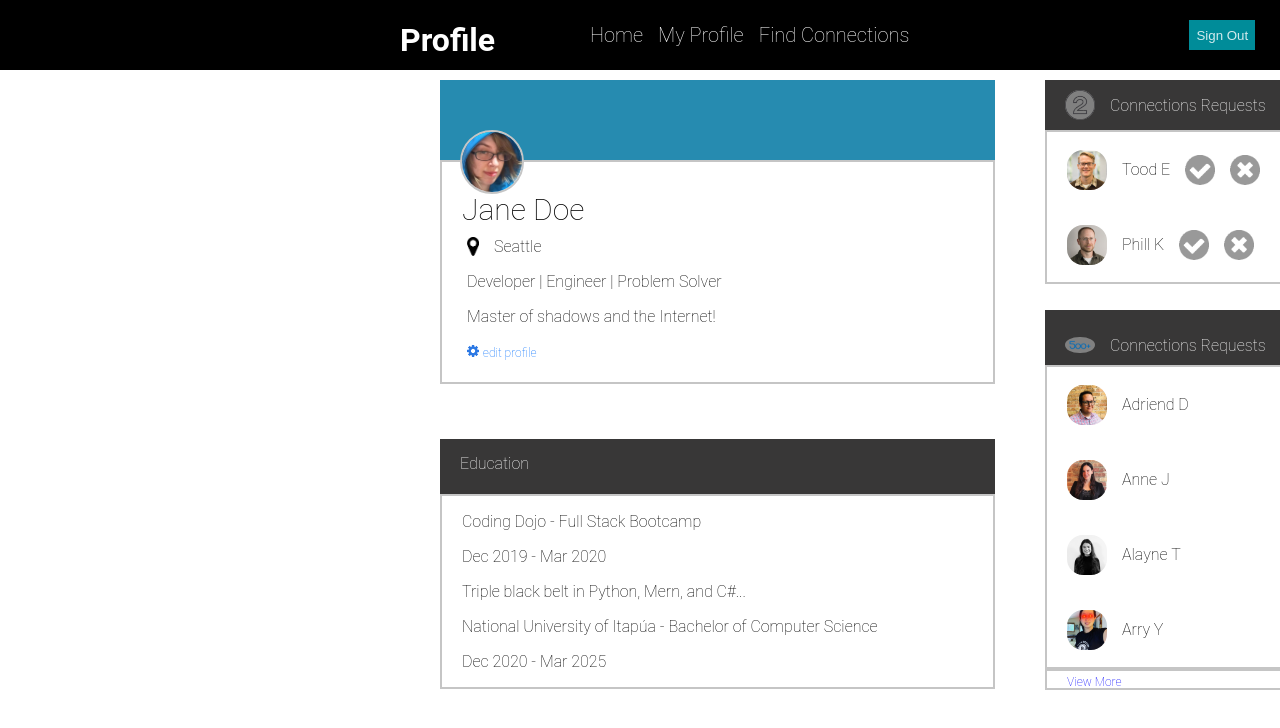
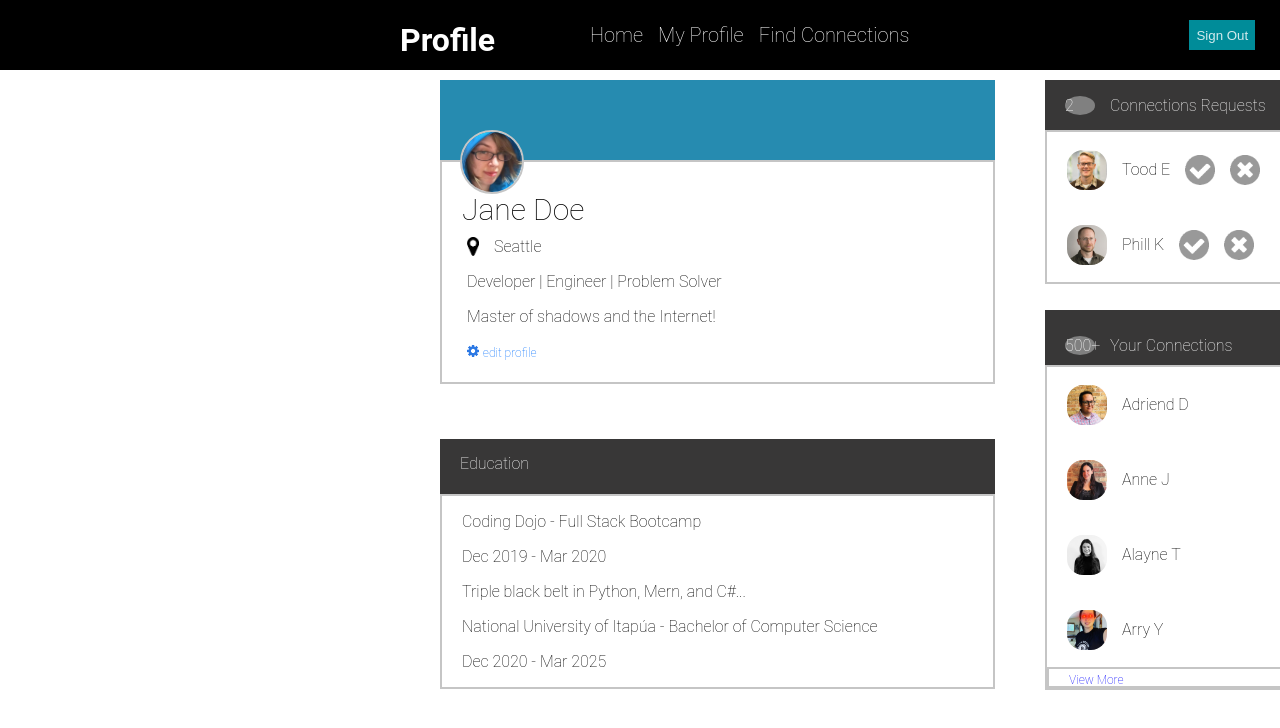
Before and after one commit to gabrielcabrera17/pagina-de-perfil, a plain HTML site: page index.html in a window 1280 px wide. Shown: the top 728 px of the page. Drawn offline with Linux system fonts and the light colour scheme.

Commit message:
cambios actualizados de html

```diff
--- a/index.html
+++ b/index.html
@@ -53,16 +53,16 @@
         <div class="colum-2">
             <div class="solicitud">
                 <div class="cabeza-solicitud">
-                    <img class="cantidad-solicitud" src="./icons/2-solic.png" alt="cantidad de solicitud">Connections Requests
+                    <p class="cantidad-solicitud">2</p> Connections Requests
                 </div>
                 <div class="cuerpo-solicitud">
                     <div class="tod-e">
-                        <img class="imag-tod" src="./images/todd-s.jpg" alt="usuario Tod">Tood E
+                        <img class="imag-tod" src="./images/todd-s.jpg" alt="usuario Tod"> Tood E
                         <img class="aceptar-solicitud" src="./icons/accept-circle.png" alt="aceptar-solicitud">
                         <img class="denegar-solicitud" src="./icons/close-circle.png" alt="denegar la solicitud">
                     </div>
                     <div class="Phil-K-e">
-                        <img class="imag-Phil" src="./images/phil-s.jpg" alt="Usuario Phill">Phill K
+                        <img class="imag-Phil" src="./images/phil-s.jpg" alt="Usuario Phill"> Phill K
                         <img class="aceptar-solicitud" src="./icons/accept-circle.png" alt="aceptar-solicitud">
                         <img class="denegar-solicitud" src="./icons/close-circle.png" alt="denegar la solicitud">
                     </div>
@@ -70,7 +70,7 @@
             </div>
             <div class="conectados">
                 <div class="cabeza-conectados">
-                    <img class="cantidad-conectados" src="./icons/500-conec.png" alt="cantidad de solicitud">Connections Requests
+                    <p class="cantidad-conectados">500+</p>Your Connections
                 </div>
                 <div class="cuerpo-conectados">
                     <div class="Adrien-D">
@@ -85,9 +85,9 @@
                     <div class="Arry-y">
                         <img class="imag-arry" src="./images/arry-s.jpg" alt="imagen usuario">Arry Y
                     </div>
-                </div>
-                <div class="ver-mas">
-                    <a  class="ver-mas-a" href="#">View More</a>
+                    <div class="ver-mas">
+                        <a  class="ver-mas-a" href="#">View More</a>
+                    </div>
                 </div>
             </div>
         </div>
```
